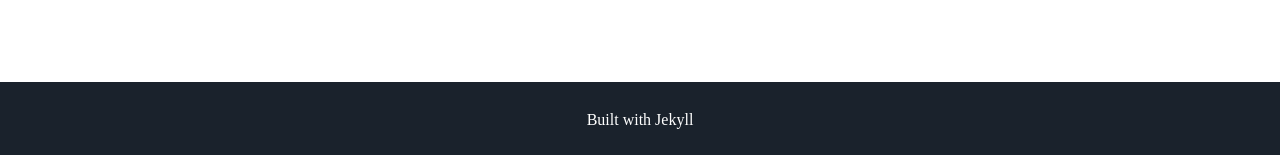
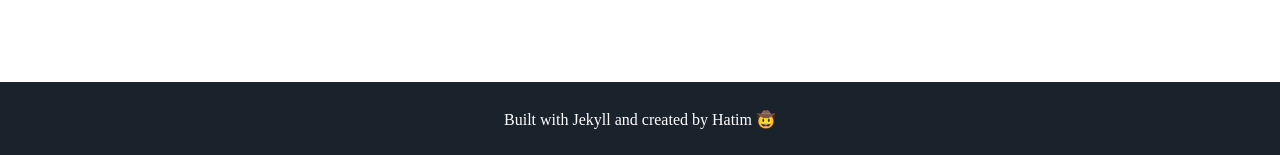
Before and after one commit to the-hatim/the-hatim.github.io, a Jekyll site: the page built from index.html, in a window 1280 px wide. Shown: the part 1629-1784 px from the top of the page. Built offline with Jekyll 4.4.1, drawn with Linux system fonts in a browser that asks for light colours; some web fonts are replaced.

Commit message:
Update footer.html

```diff
--- a/_includes/footer.html
+++ b/_includes/footer.html
@@ -1,6 +1,6 @@
 <footer class="footer">
     <!-- <p>&copy; {{ site.username }}</p> -->
-    <p>Built with Jekyll</a></p>
+    <p>Built with Jekyll and created by Hatim 🤠</a></p>
 </footer>
 <script src="//cdn.jsdelivr.net/particles.js/2.0.0/particles.min.js"></script>
 <script src="{{ '/assets/js/sweet-scroll.min.js' | prepend: site.baseurl }}"></script>
```
